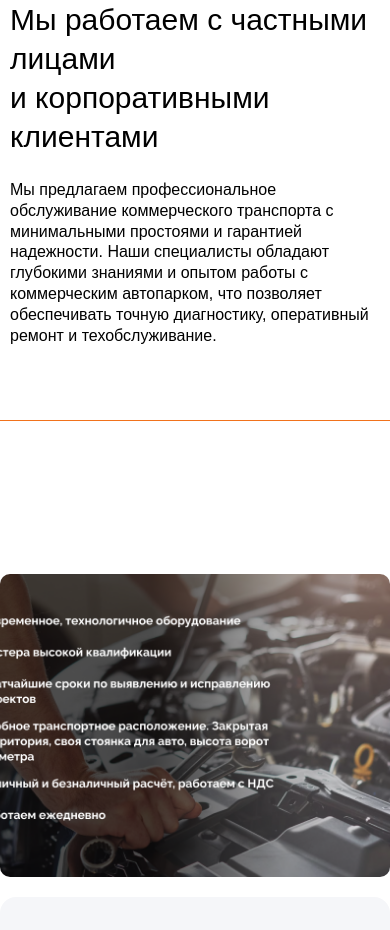
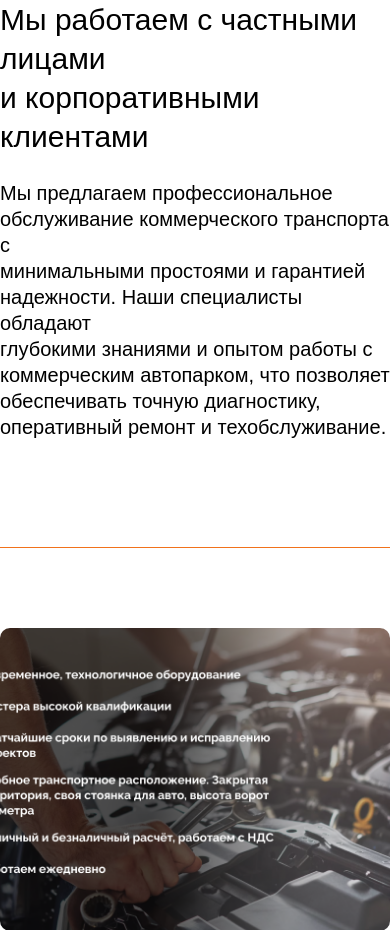
Before and after one commit to VitaliyFrolov/GazAutoService.Web, a Python web app: template templates/price.html in a window 390 px wide. Shown: the part 76-1006 px from the top of the page. Run offline with Jinja, Linux system fonts and the light colour scheme; the template is opened without the code that fills it, so the values that code supplies are empty; some libraries are stand-ins or nearby versions; some web fonts are replaced.

Commit message:
feat(price.html): add styles to price page

```diff
--- a/static/styles/price.css
+++ b/static/styles/price.css
@@ -3,51 +3,25 @@
     justify-content: space-between;
     align-items: center;
     margin-bottom: 85px;
-    margin-left: 30px;
-    margin-right: 30px;
 }
 
 .price__main-info {
-    margin-bottom: 108px;
+    margin-bottom: 93px;
     margin-left: 30px;
     margin-right: 30px;
 }
 
 .price__title {
+    font-size: 64px;
+    line-height: 83.2px;
+    font-weight: 500;
     margin-bottom: 24px;
 }
 
 .price__text {
     font-size: 20px;
     line-height: 26px;
-}
-
-@media screen and (max-width: 1920px) {
-    .price {
-        flex-direction: column;
-        gap: 60px;
-        margin-left: 10px;
-        margin-right: 10px;
-    }
-
-    .price__title {
-        font-size: 30px;
-        line-height: 39px;
-        font-weight: 500;
-    }
-
-    .price__text {
-        font-size: 16px;
-        line-height: 20.8px;
-        font-weight: 500;
-    }
-
-    .price__main-info {
-        padding: 0 10px;
-        margin: 0 auto 60px auto;
-        width: 100%;
-        max-width: 850px;
-    }
+    font-weight: 500;
 }
 
 .price__content {
@@ -60,12 +34,18 @@
     padding-bottom: 14px;
     border-bottom: 1px solid #F1721B;
     margin-bottom: 60px;
+    width: 100%;
+    overflow-x: auto;
+    scrollbar-width: thin;
+    scrollbar-color: #888 #F1721B;
 }
 
 .price__tabs-list {
     display: flex;
     gap: 60px;
     align-items: center;
+    white-space: nowrap;
+
 }
 
 .price__tab {
@@ -73,7 +53,8 @@
     line-height: 52px;
     font-weight: 600;
     color: #858585;
-
+    margin-left: 30px;
+    margin-right: 30px;
 }
 
 .price__tab.active {
@@ -86,6 +67,8 @@
     gap: 10px;
     flex-wrap: wrap;
     margin-bottom: 60px;
+    margin-left: 30px;
+    margin-right: 30px;
 }
 
 .sub-tab {
@@ -103,12 +86,15 @@
 .price-content__list {
     column-count: 2;
     column-gap: 20px;
+    margin-left: 30px;
+    margin-right: 30px;
 }
 
 .price-content__item {
     display: flex;
     align-items: center;
     justify-content: space-between;
+    gap: 10px;
     position: relative;
 }
 
@@ -137,3 +123,79 @@
     font-weight: 500;
     color: #000000;
 }
+
+@media screen and (max-width: 1281px) {
+    .price__title {
+        font-size: 30px;
+        line-height: 39px;
+        font-weight: 500;
+        margin-bottom: 24px;
+    }
+
+    .sub-tabs {
+        margin-bottom: 60px;
+    }
+
+    .price__tab {
+        font-size: 20px;
+        line-height: 26px;
+    }
+
+    .price-content__list {
+        column-count: 1;
+        column-gap: 20px;
+        margin-bottom: 10px;
+    }
+
+    .price__tabs {
+        margin-bottom: 20px;
+    }
+
+    .sub-tab {
+        font-size: 16px;
+        padding: 12px 20px;
+    }
+
+    .price-content__name {
+        font-size: 16px;
+        font-weight: 500;
+        line-height: 20.8px;
+    }
+
+    .price-content__price {
+        font-size: 18px;
+        font-weight: 500;
+        line-height: 23.4px;
+    }
+
+    .price__content {
+        margin-bottom: 60px;
+    }
+}
+
+@media screen and (max-width: 531px) {
+    .price__main-info {
+        margin-left: 0;
+        margin-right: 0;
+    }
+
+    .price-content__list {
+        margin-left: 0;
+        margin-right: 0;
+    }
+
+    .sub-tabs {
+        margin-left: 0;
+        margin-right: 0;
+    }
+
+    .price__tab {
+        margin-left: 0;
+        margin-right: 0;
+    }
+
+    .price__tabs-list {
+        margin-left: 0;
+        margin-right: 0;
+    }
+}
```
